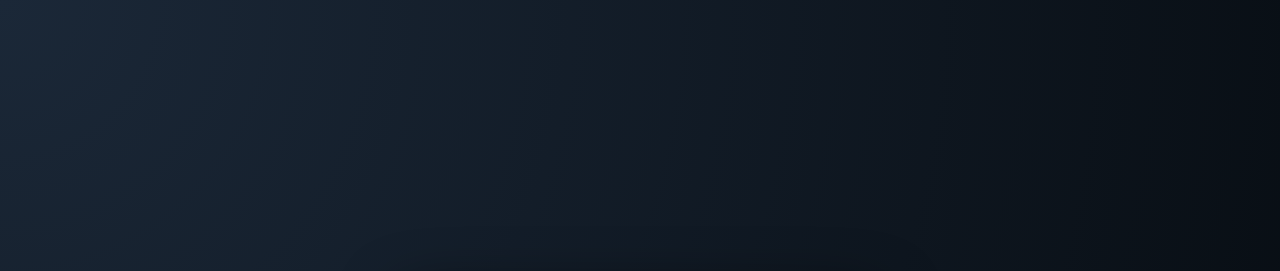
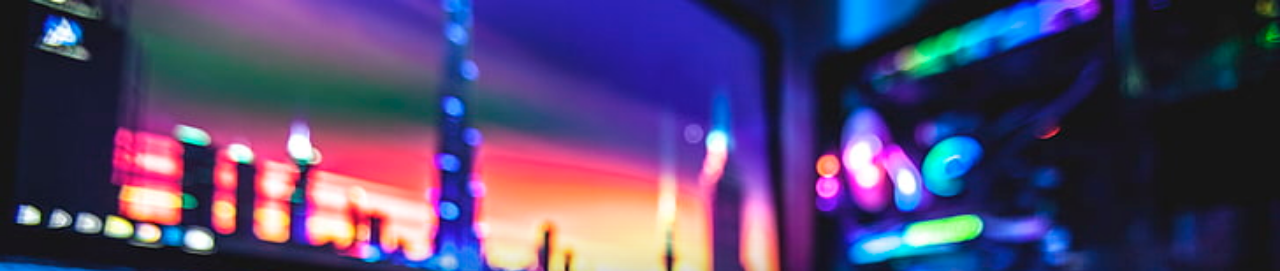
Before and after one commit to olguncicek/duobul-chat, a website: page public/duo.html in a window 1280 px wide. Shown: the top 271 px of the page. Drawn offline with nearby package versions, Linux system fonts and the light colour scheme; no server answers; grey boxes are pictures that could not be loaded.

Commit message:
Update style.css

```diff
--- a/public/style.css
+++ b/public/style.css
@@ -29,7 +29,8 @@ body {
 .login-modal {
   position: fixed;
   inset: 0;
-  background: radial-gradient(circle at top left, #1b2838, #060b10);
+  background: url("image/i.jpg") no-repeat center center;
+  background-size: cover; /* Resmi ekrana tam sığdırır */
   display: flex;
   align-items: center;
   justify-content: center;
```
